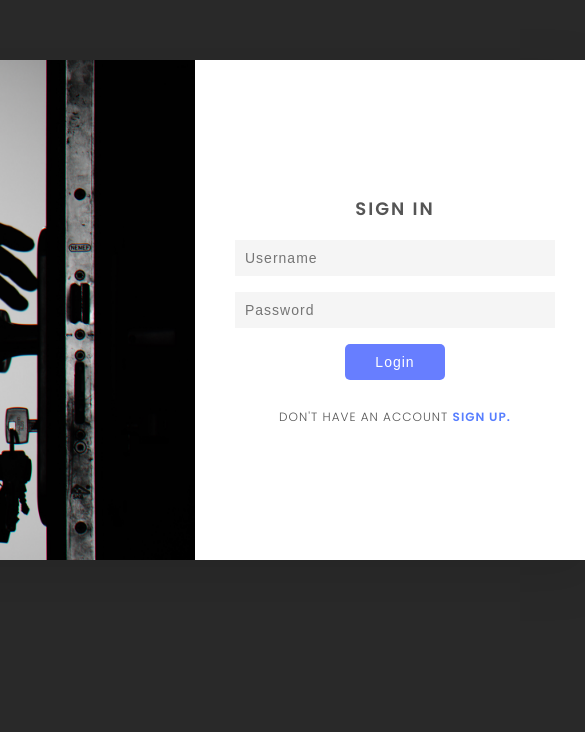
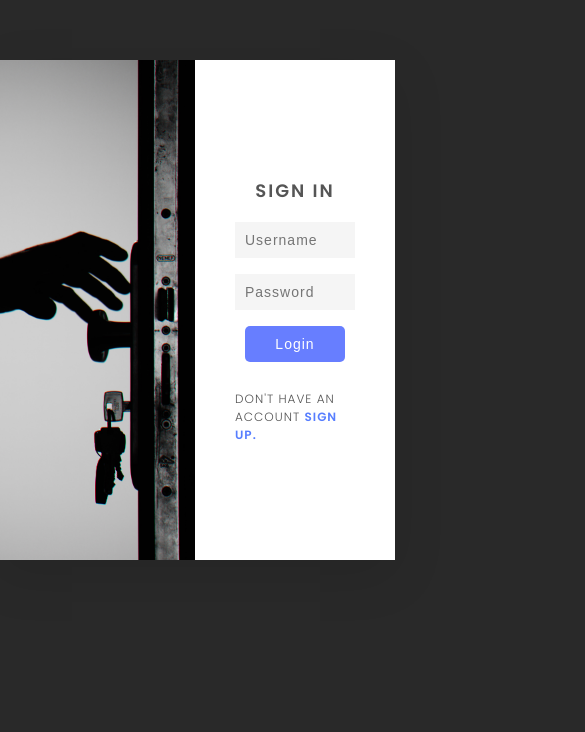
Before and after one commit to SebaGNH/Animated-Login-and-Registration-Form-v2, a plain HTML site: page index.html in a window 390 px wide. Shown: the part 112-844 px from the top of the page, 585 px wide, since content can reach past the window. Drawn offline with Linux system fonts and the light colour scheme.

Commit message:
Se agregaron mediaqueries, falta actualizarlos

```diff
--- a/css/style.sass
+++ b/css/style.sass
@@ -25,6 +25,8 @@ section
     .container
         position: relative
         width: 800px
+        //max-width: 800px
+        //width: 100%
         height: 500px
         background-color: #fff
         box-shadow: 0 15px 50px rgba(#000,.1)
@@ -136,3 +138,13 @@ section
                 top: 0
 .active
     background-color: #557085 //Cambiamos el color del fondo
+
+@media screen and ( max-width: 991px )
+    .container
+        max-width: 400px
+        .user
+            .img-box
+                //display: none
+            .form-box
+                display: none
+                //width: 80%
```
Also changed, not shown: css/style.css, 1 other file.
